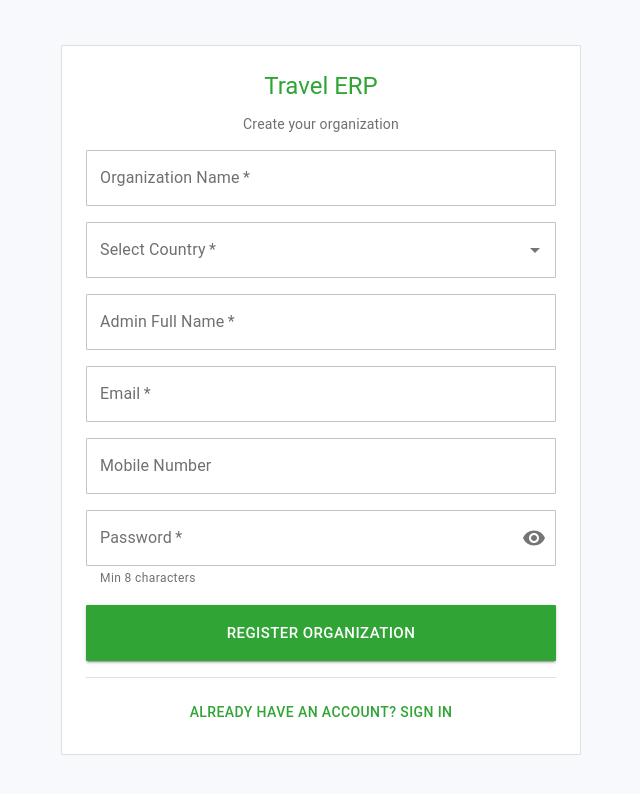
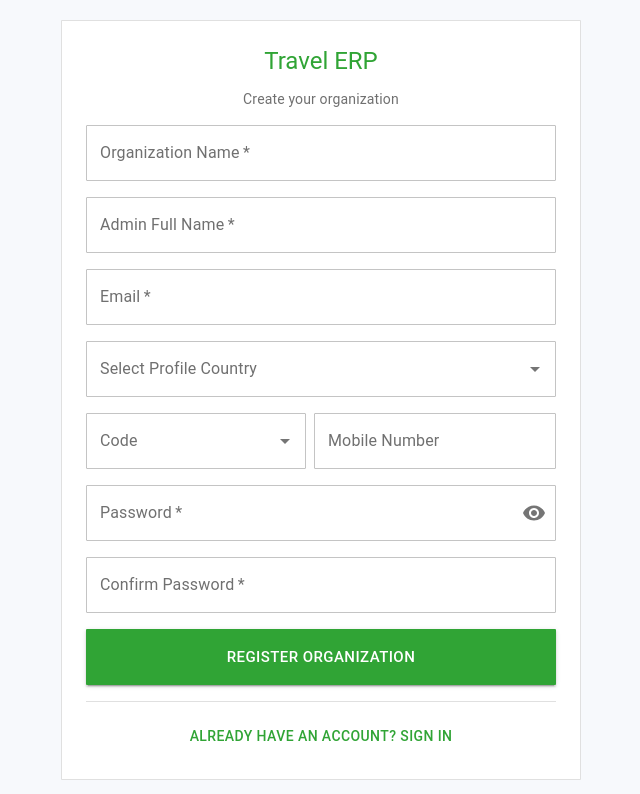
Before and after one commit to TheTravelERP/Travel-erp-frontend, a React (Vite) app: page /register in a window 1280 px wide. Shown: the top 794 px of the page, without its empty margins (319-959 px from the left). Built offline with nearby package versions, Linux system fonts and the light colour scheme; no server answers.

Commit message:
Autocomplete fixed

```diff
--- a/src/auth/pages/RegisterPage.tsx
+++ b/src/auth/pages/RegisterPage.tsx
@@ -1,5 +1,5 @@
 // src/auth/pages/RegisterPage.tsx
-import React from "react";
+import React, { useState } from "react";
 import {
   Box,
   Button,
@@ -21,6 +21,7 @@ import { registerOrgApi } from "../services/auth.service";
 import { useNavigate } from "react-router-dom";
 import { useSnackbar } from "../../components/ui/SnackbarProvider";
 import { Visibility, VisibilityOff } from "@mui/icons-material";
+import { getCountries } from "../../services/public.service";
 
 const Root = styled("div")(({ theme }) => ({
   minHeight: "100vh",
@@ -41,6 +42,12 @@ export default function RegisterPage() {
   const navigate = useNavigate();
   const { showSnackbar } = useSnackbar();
 
+  const [countries, setCountries] = React.useState<any[]>([]);
+  const [countryLoading, setCountryLoading] = React.useState(false);
+  const [selectedCountry, setSelectedCountry] = useState<any | null>(null);
+  const [selectedPhoneCountry, setSelectedPhoneCountry] = useState<any | null>(null);
+
+
   const {
     control,
     handleSubmit,
@@ -55,6 +62,7 @@ export default function RegisterPage() {
       email: "",
       mobile: "",
       password: "",
+      confirm_password: "",
     },
   });
 
@@ -64,17 +72,23 @@ export default function RegisterPage() {
   async function onSubmit(data: RegisterOrgInput) {
     setGlobalError(null);
     try {
-      const res = await registerOrgApi(data);
-      // If backend returns message + code, use it; otherwise show generic
+      // Create a shallow copy of the form data
+      const payload = { ...data };
+
+      // Append selected country phone code prefix to raw mobile sequence before delivery
+      if (selectedPhoneCountry?.phone_code && payload.mobile) {
+        // Strip out hyphens or spaces from complex codes (e.g., "1-684" -> "1684")
+        const cleanPhoneCode = selectedPhoneCountry.phone_code.replace(/[^0-9]/g, "");
+        payload.mobile = `+${cleanPhoneCode}${payload.mobile}`;
+      }
+
+      const res = await registerOrgApi(payload);
       const msg = res?.message || "Organization created — please login.";
       showSnackbar({ message: msg, severity: "success" });
       setSuccessMessage(msg);
       setTimeout(() => navigate("/login", { replace: true }), 900);
     } catch (err: any) {
-      // extract meaningful message from axios error
       const detail = err?.response?.data;
-      // common shapes:
-      // { detail: "..." } or { message: "..."} or { errors: { field: "msg" } }
       const messageFromApi =
         detail?.detail || detail?.message || (typeof detail === "string" ? detail : null);
 
@@ -82,15 +96,12 @@ export default function RegisterPage() {
         showSnackbar({ message: String(messageFromApi), severity: "error" });
         setGlobalError(String(messageFromApi));
       } else {
-        // fallbacks
         const fallback = err?.message || "Failed to register organization.";
         showSnackbar({ message: fallback, severity: "error" });
         setGlobalError(fallback);
       }
 
-      // If backend returns per-field errors (object), set form errors via setError already implemented in your form flow
       if (detail && typeof detail === "object" && !messageFromApi) {
-        // example: { email: "already exists" }
         Object.entries(detail).forEach(([k, v]) => {
           setError(k as any, { type: "server", message: String(v) });
         });
@@ -98,18 +109,40 @@ export default function RegisterPage() {
     }
   }
 
-  const countries = [
-    { code: 'IN', label: 'India', phone: '91' },
-    { code: 'SA', label: 'Saudi Arabia', phone: '966' },
-    { code: 'AE', label: 'United Arab Emirates', phone: '971' },
-    { code: 'BD', label: 'Bangladesh', phone: '880' },
-    { code: 'PK', label: 'Pakistan', phone: '92' },
-  ];
-
   const [showPassword, setShowPassword] = React.useState(false);
   const handleClickShowPassword = () => setShowPassword((show) => !show);
   const handleMouseDownPassword = (event: React.MouseEvent<HTMLButtonElement>) => {
-    event.preventDefault(); // Prevents focus loss when clicking the icon
+    event.preventDefault();
+  };
+
+  React.useEffect(() => {
+    loadCountries();
+  }, []);
+
+ const loadCountries = async () => {
+  try {
+
+    setCountryLoading(true);
+
+    const res = await getCountries();
+
+    const items = res.items || [];
+
+    setCountries(items);
+
+    const india =
+      items.find(
+        (x: any) => x.iso_code === "IN"
+      ) || items[0];
+
+    setSelectedCountry(india);
+    setSelectedPhoneCountry(india);
+
+  } catch (error) {
+    console.error(error);
+  } finally {
+    setCountryLoading(false);
+  }
 };
 
   return (
@@ -141,8 +174,8 @@ export default function RegisterPage() {
           </Typography>
         </Stack>
 
-        {globalError && <Alert severity="error">{globalError}</Alert>}
-        {successMessage && <Alert severity="success">{successMessage}</Alert>}
+        {globalError && <Alert severity="error" sx={{ mb: 2 }}>{globalError}</Alert>}
+        {successMessage && <Alert severity="success" sx={{ mb: 2 }}>{successMessage}</Alert>}
 
         {/* Form */}
         <Box component="form" onSubmit={handleSubmit(onSubmit)} mt={1} noValidate>
@@ -157,57 +190,6 @@ export default function RegisterPage() {
                   required
                   error={!!errors.organization_name}
                   helperText={errors.organization_name?.message ?? ''}
-                />
-              )}
-            />
-
-            <Controller
-              name="country_code"
-              control={control}
-              render={({ field: { onChange, value, ...field } }) => (
-                <Autocomplete
-                  {...field}
-                  options={countries}
-                  autoHighlight
-                  value={countries.find((c) => c.code === value) || null}
-                  onChange={(_, newValue) => {
-                    onChange(newValue ? newValue.code : '');
-                  }}
-                  getOptionLabel={(option) => option.label}
-                  renderOption={(props, option) => (
-                    <Box
-                      component="li"
-                      {...props}
-                      sx={{
-                        display: 'flex',
-                        alignItems: 'center',
-                        fontSize: '0.9rem',
-                        '& img': { mr: 2 },
-                      }}
-                    >
-                      <img
-                        loading="lazy"
-                        width="20"
-                        src={`https://flagcdn.com/w20/${option.code.toLowerCase()}.png`}
-                        srcSet={`https://flagcdn.com/w40/${option.code.toLowerCase()}.png 2x`}
-                        alt=""
-                      />
-                      {option.label} ({option.code}) +{option.phone}
-                    </Box>
-                  )}
-                  renderInput={(params) => (
-                    <TextField
-                      {...params}
-                      label="Select Country"
-                      required
-                      error={!!errors.country_code}
-                      helperText={errors.country_code?.message ?? ''}
-                      inputProps={{
-                        ...params.inputProps,
-                        autoComplete: 'new-password',
-                      }}
-                    />
-                  )}
                 />
               )}
             />
@@ -241,18 +223,130 @@ export default function RegisterPage() {
               )}
             />
 
+            {/* Profile Selection - Base Home Country */}
+           <Controller
+  name="country_code"
+  control={control}
+  render={({ field }) => (
+    <Autocomplete
+      options={countries}
+      loading={countryLoading}
+      value={selectedCountry}
+      isOptionEqualToValue={(option, value) =>
+        option.id === value?.id
+      }
+      getOptionLabel={(option) =>
+        option?.label || ""
+      }
+      onChange={(_, value) => {
+        setSelectedCountry(value);
+        field.onChange(value?.iso_code || "");
+      }}
+      renderOption={(props, option) => {
+  const { key, ...optionProps } = props;
+
+  return (
+    <Box
+      key={key}
+      component="li"
+      {...optionProps}
+      sx={{
+        display: "flex",
+        alignItems: "center",
+        gap: 1,
+      }}
+    >
+      <img
+        src={option.flag_url}
+        width={20}
+        alt=""
+      />
+
+      {option.label} ({option.iso_code})
+    </Box>
+  );
+}}
+      renderInput={(params) => (
+        <TextField
+          {...params}
+          label="Select Profile Country"
+          error={!!errors.country_code}
+          helperText={
+            errors.country_code?.message
+          }
+        />
+      )}
+    />
+  )}
+/>
+
+            {/* Prefix Selection + Raw Local Mobile Block */}
+            <Box display="flex" gap={1}>
+  <Autocomplete
+    sx={{
+      width: 220,
+      flexShrink: 0,
+    }}
+    options={countries}
+    loading={countryLoading}
+    value={selectedPhoneCountry}
+    isOptionEqualToValue={(option, value) =>
+      option.id === value?.id
+    }
+    getOptionLabel={(option) =>
+      option
+        ? `${option.label} (+${option.phone_code})`
+        : ""
+    }
+    onChange={(_, value) => {
+      setSelectedPhoneCountry(value);
+    }}
+    renderOption={(props, option) => {
+  const { key, ...optionProps } = props;
+
+  return (
+    <Box
+      key={key}
+      component="li"
+      {...optionProps}
+      sx={{
+        display: "flex",
+        alignItems: "center",
+        gap: 1,
+      }}
+    >
+      <img
+        src={option.flag_url}
+        width={20}
+        alt=""
+      />
+
+      {option.label} ({option.iso_code})
+    </Box>
+  );
+}}
+    renderInput={(params) => (
+      <TextField
+        {...params}
+        label="Code"
+      />
+    )}
+  />
+
   <Controller
     name="mobile"
     control={control}
     render={({ field }) => (
       <TextField
         {...field}
+        fullWidth
         label="Mobile Number"
         error={!!errors.mobile}
-                  helperText={errors.mobile?.message ?? ''}
+        helperText={errors.mobile?.message}
       />
     )}
   />
+</Box>
 
             <Controller
               name="password"
@@ -264,7 +358,7 @@ export default function RegisterPage() {
                   type={showPassword ? 'text' : 'password'}
                   required
                   error={!!errors.password}
-                  helperText={errors.password?.message ?? 'Min 8 characters'}
+                  helperText={errors.password?.message ?? ''}
                   InputProps={{
                     endAdornment: (
                       <InputAdornment position="end">
@@ -278,6 +372,21 @@ export default function RegisterPage() {
                       </InputAdornment>
                     ),
                   }}
+                />
+              )}
+            />
+
+            <Controller
+              name="confirm_password"
+              control={control}
+              render={({ field }) => (
+                <TextField
+                  {...field}
+                  label="Confirm Password"
+                  type={showPassword ? 'text' : 'password'}
+                  required
+                  error={!!errors.confirm_password}
+                  helperText={errors.confirm_password?.message ?? ''}
                 />
               )}
             />
--- /dev/null
+++ b/src/services/public.service.ts
@@ -0,0 +1,20 @@
+import api from './api';
+
+export const getCountries = async (
+  search = "",
+  page = 1,
+  pageSize = 300
+) => {
+  const { data } = await api.get(
+    "/api/v1/public/countries",
+    {
+      params: {
+        search,
+        page,
+        page_size: pageSize,
+      },
+    }
+  );
+
+  return data;
+};
--- a/src/utils/validator.ts
+++ b/src/utils/validator.ts
@@ -19,7 +19,7 @@ export const passwordValidator = z
 
 export const nameValidator = z
   .string()
-  .min(1, "This field is required")
+  .min(3, "Must be at least 3 characters")
   .max(200, "Too long");
 
 export const mobileValidator = z
@@ -37,6 +37,11 @@ export const registerOrgSchema = z.object({
   email: emailValidator,
   mobile: mobileValidator,
   password: passwordValidator,
+  confirm_password: z.string().min(1, "Confirm password is required"),
+})
+.refine((data) => data.password === data.confirm_password, {
+    message: "Password and confirm password does not match",
+    path: ["confirm_password"],
 });
 
 // type for TS convenience
```
Lines whose indentation alone changed are shown as unchanged.
